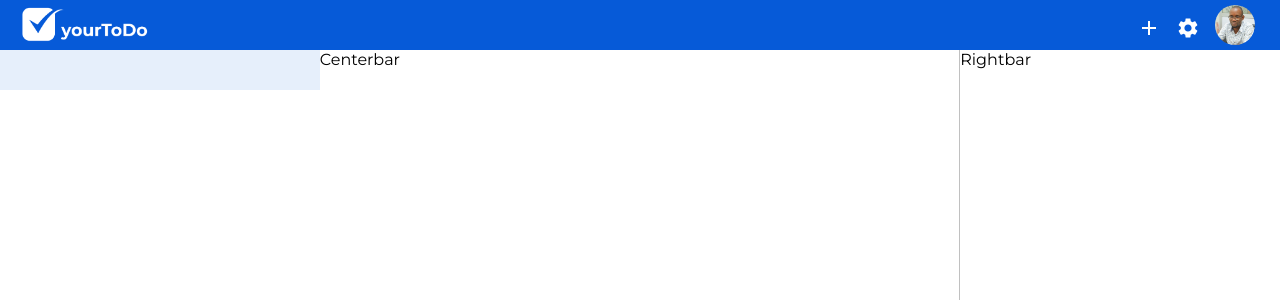
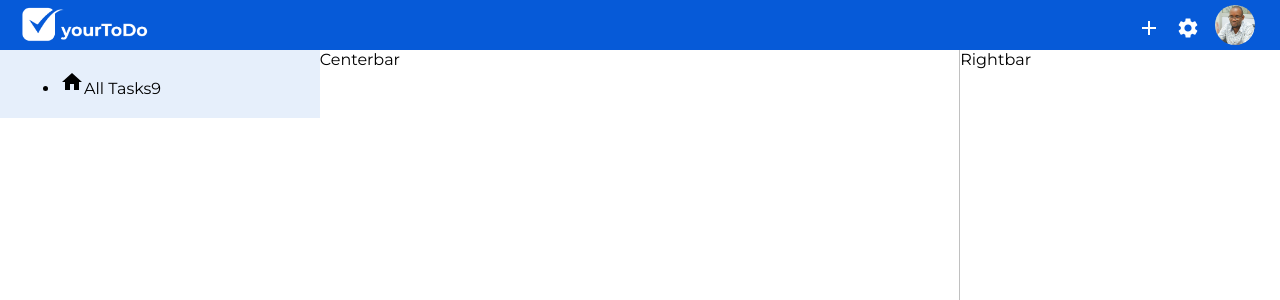
Before and after one commit to namakula-josephine/to-do-app, a React (Create React App) app: page / in a window 1280 px wide. Shown: the top 300 px of the page. Built offline with nearby package versions, Linux system fonts and the light colour scheme.

Commit message:
Added list item on left bar

```diff
--- a/src/components/leftbar/Leftbar.js
+++ b/src/components/leftbar/Leftbar.js
@@ -1,10 +1,17 @@
 import "./Leftbar.css";
+import HomeIcon from '@mui/icons-material/Home';
 
 function Leftbar() {
   return (
     <div className="leftBar">
       <div className="leftBarWrapper">
-
+        <ul className="leftBarList">
+          <li className="leftBarListItem">
+            <HomeIcon className=""/>
+            <span className="leftBarListItemText">All Tasks</span>
+            <span className="leftBarListItemCounter">9</span>
+          </li>
+        </ul>
       </div>
     </div>
   );
```
